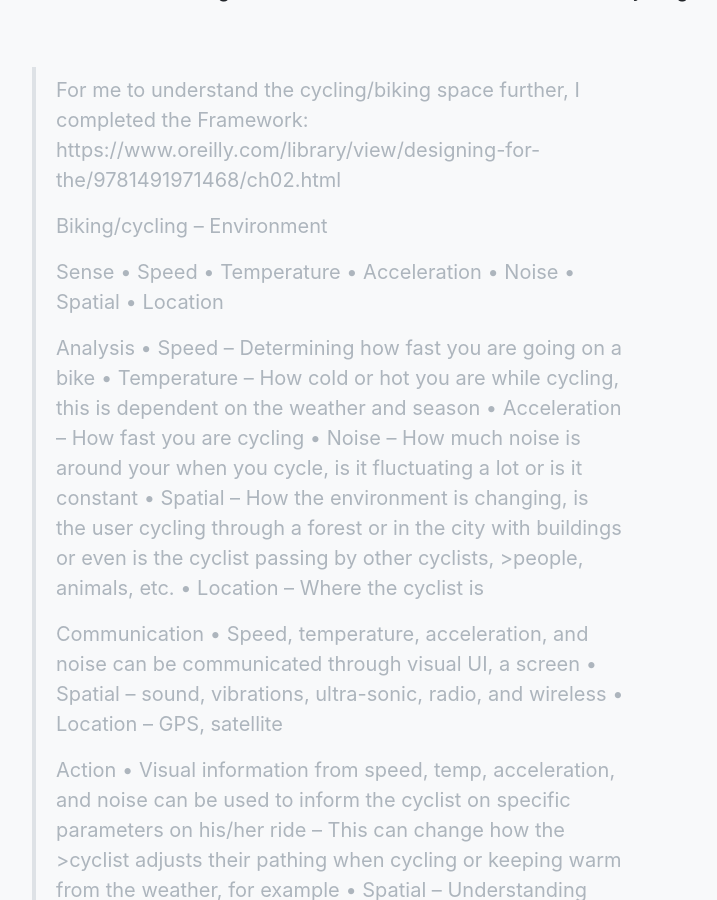
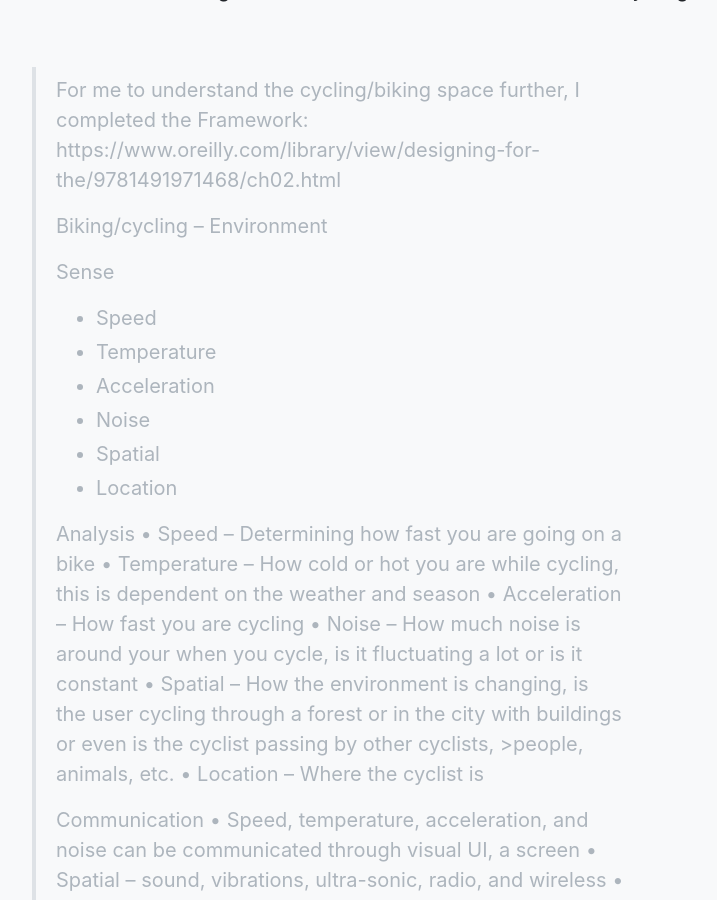
Before and after one commit to ixdwtruong/ixdwtruong.github.io, a Jekyll site: the page built from _posts/0001-01-10-ioe2p1.md, in a window 1280 px wide and 900 px high, scrolled down 1961 px. Shown: the whole window, without its empty margins (272-989 px from the left). Built offline with Jekyll 4.4.1, drawn with Linux system fonts in a browser that asks for light colours.

Commit message:
Update 0001-01-10-ioe2p1.md

```diff
--- a/_posts/0001-01-10-ioe2p1.md
+++ b/_posts/0001-01-10-ioe2p1.md
@@ -45,12 +45,12 @@ I thought about the distance between myself and other things like cyclists, cars
 >Biking/cycling – Environment
 >
 >Sense
->•	Speed
->•	Temperature
->•	Acceleration
->•	Noise
->•	Spatial
->•	Location
+>* Speed
+>* Temperature
+>* Acceleration
+>* Noise
+>* Spatial
+>* Location
 >
 >Analysis
 >•	Speed – Determining how fast you are going on a bike
```
